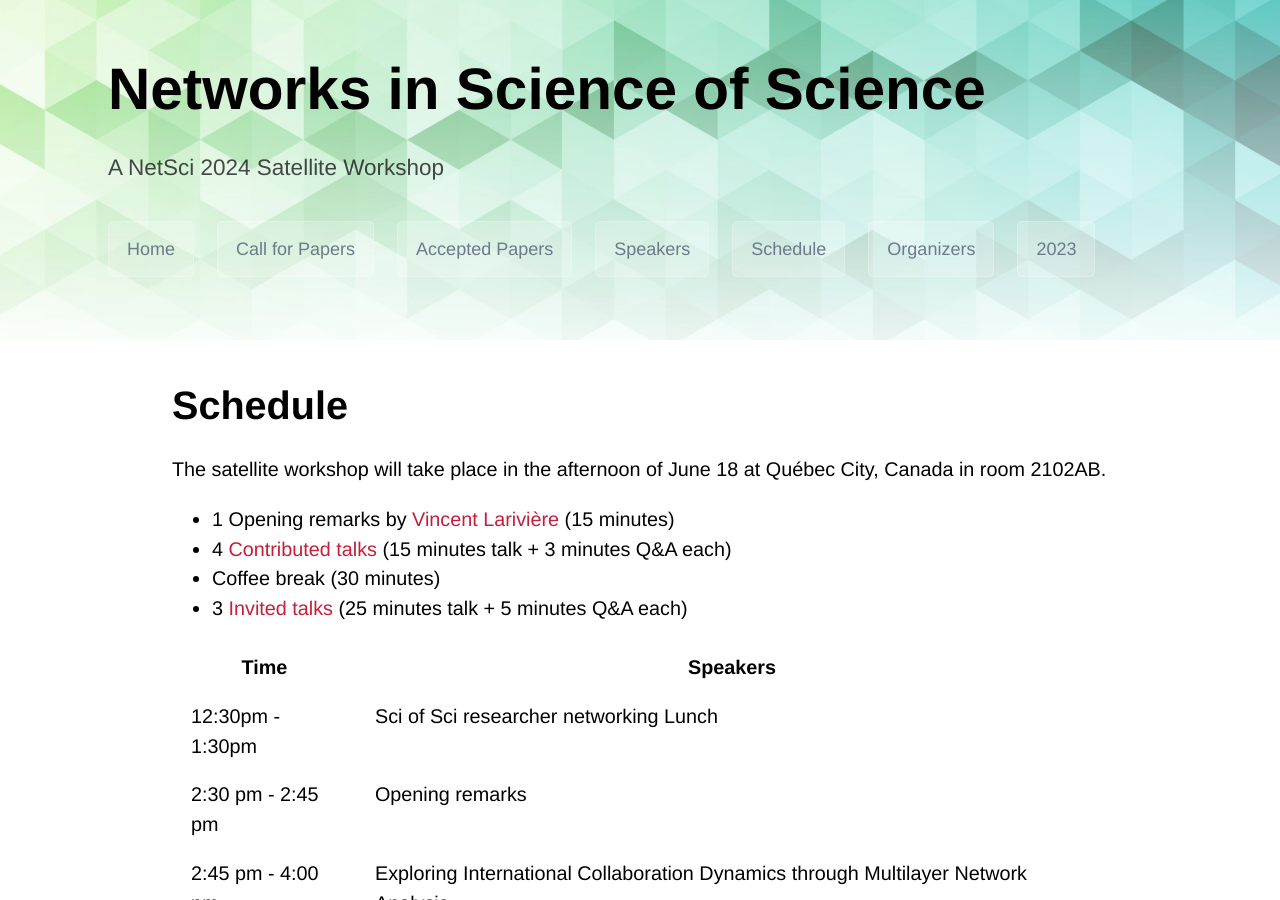
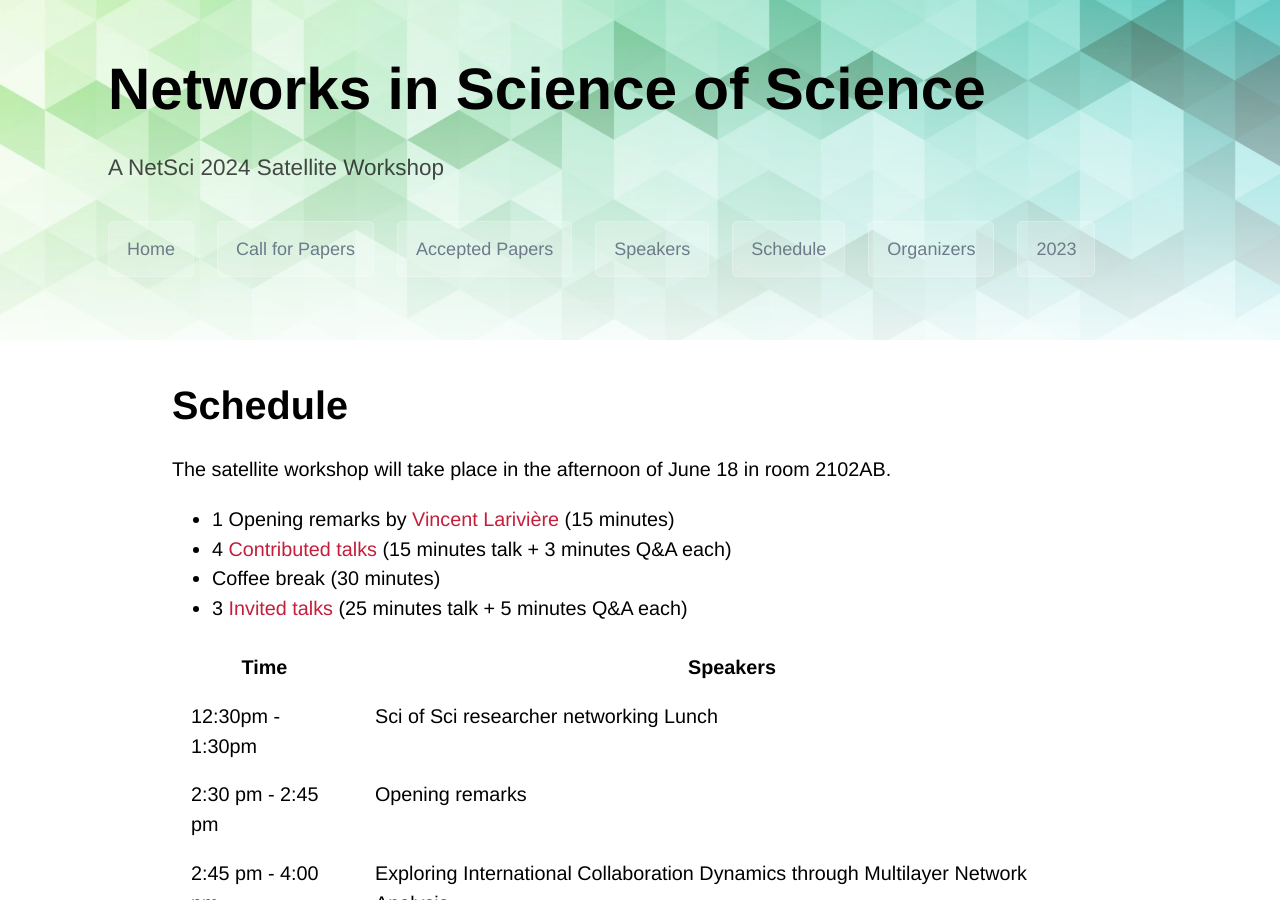
Before and after one commit to netscisci/netscisci.github.io, a Jekyll site: the page built from schedule.md, in a window 1280 px wide and 900 px high. Built offline with Jekyll 4.4.1, drawn with Linux system fonts in a browser that asks for light colours; some web fonts are replaced; our own code applies the rules of GitHub Pages for plain Markdown files.

Commit message:
Update schedule.md

```diff
--- a/schedule.md
+++ b/schedule.md
@@ -4,7 +4,7 @@ layout: default
 
 # Schedule
 
-The satellite workshop will take place in the afternoon of June 18 at Québec City, Canada in room 2102AB.
+The satellite workshop will take place in the afternoon of June 18 in room 2102AB.
 
 - 1 Opening remarks by [Vincent Larivière](https://unesco.ebsi.umontreal.ca/en/vincent-lariviere/) (15 minutes)
 - 4 [Contributed talks](https://netscisci.github.io/papers) (15 minutes talk + 3 minutes Q&A each)
```
